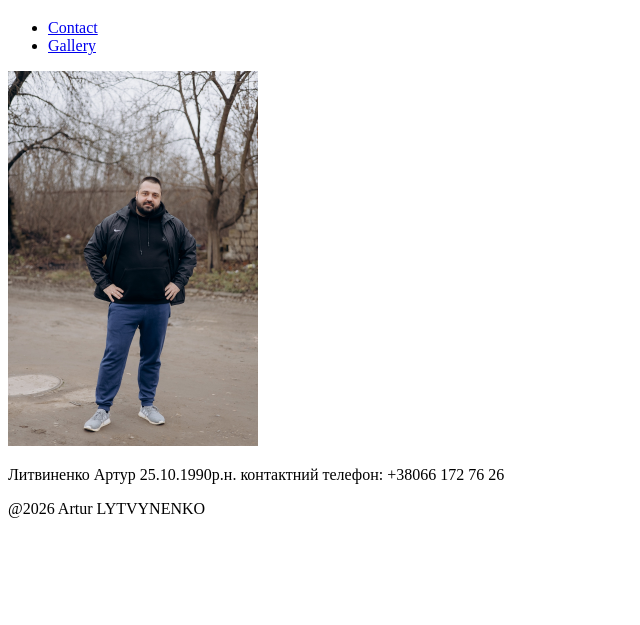
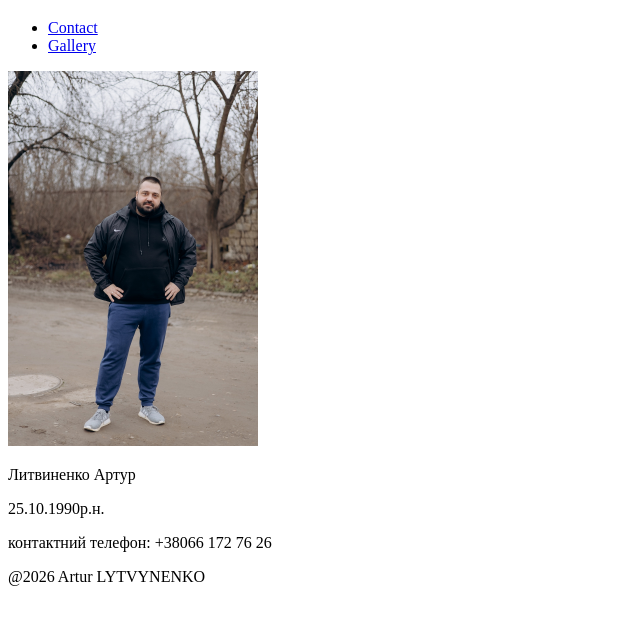
Before and after one commit to ArtLytvynenko/HW21.1, a plain HTML site: page pages/contact.html in a window 1280 px wide. Shown: the part 61-686 px from the top of the page, without its empty margins (0-640 px from the left). Drawn offline with Linux system fonts and the light colour scheme.

Commit message:
ДЗ 21.1

```diff
--- a/pages/contact.html
+++ b/pages/contact.html
@@ -17,9 +17,9 @@
 <main>
     <section>
         <img src="../photo/IMG_3560.jpg" alt="Artur" class="photo" width="250" height="375">
-        <p>Литвиненко Артур
-        25.10.1990р.н.
-        контактний телефон: +38066 172 76 26</p>
+        <p>Литвиненко Артур</p>
+        </p>25.10.1990р.н.</p>
+        </p>контактний телефон: +38066 172 76 26</p>
     </section>
 </main>
 <footer>
```
